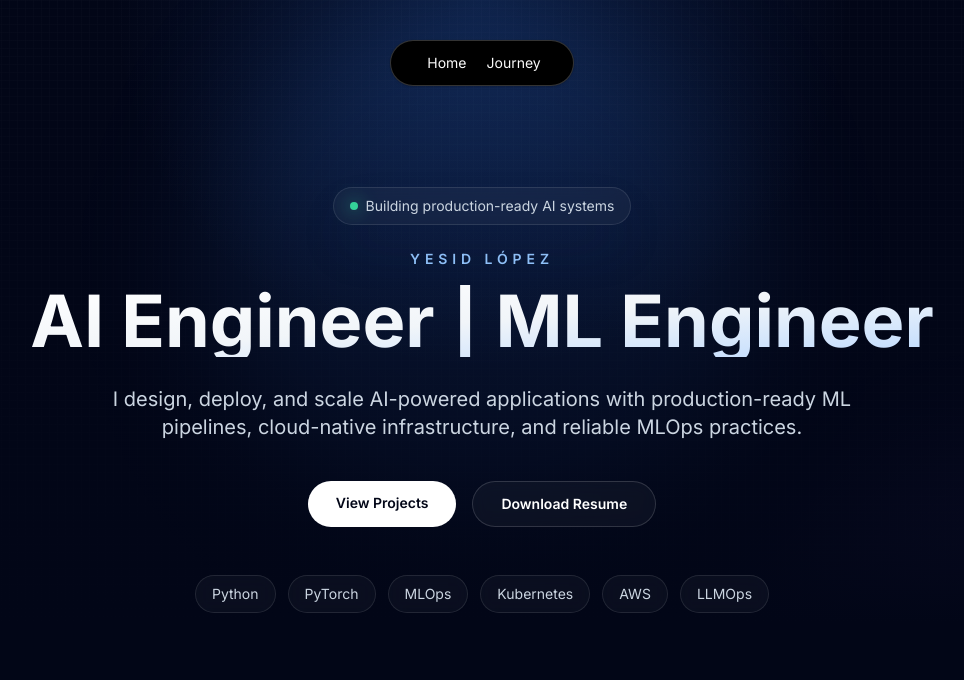
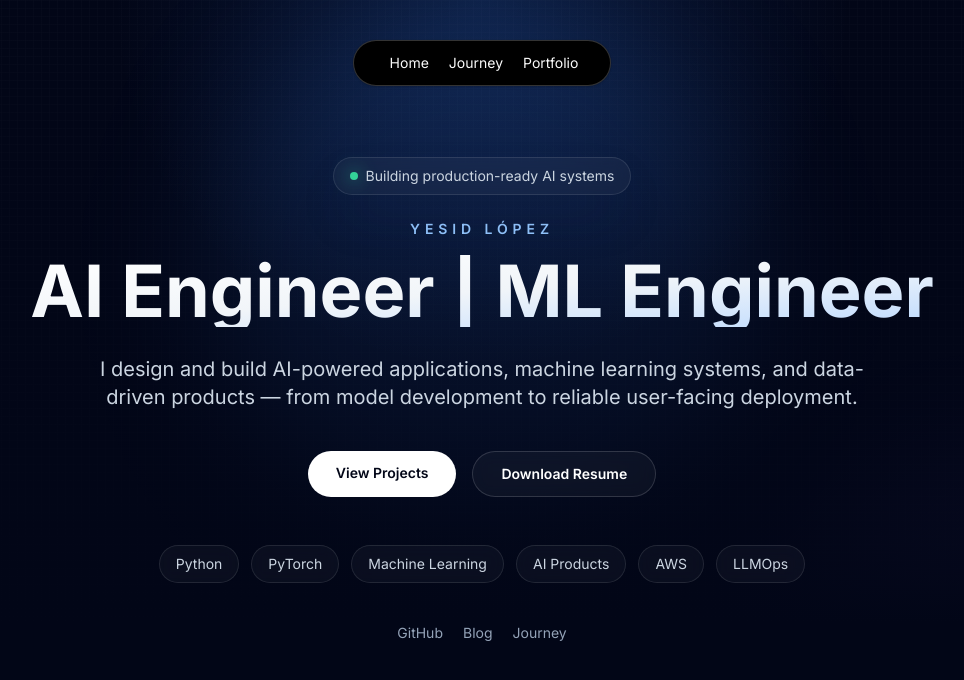
Before and after one commit to yesid-lopez/ml-portfolio, a Next.js app: page / in a window 1280 px wide. Shown: the top 680 px of the page, without its empty margins (158-1122 px from the left). Built offline with nearby package versions, Linux system fonts and the light colour scheme.

Commit message:
fix: polish homepage positioning

```diff
--- a/src/app/layout.tsx
+++ b/src/app/layout.tsx
@@ -29,7 +29,7 @@ export default function RootLayout({
         <Script
           defer
           src="https://umami.yesidlopez.de/umami"
-          data-website-id="2ac63faa-72fd-401d-be7e-f2d9e8a4bdc7"
+          data-website-id="8277ad40-9ba5-4f1f-bae7-f1d7bd9dae38"
         />
       )}
       <body className={`${inter.className} bg-slate-950 text-white antialiased`}>
--- a/src/components/hero.tsx
+++ b/src/components/hero.tsx
@@ -3,7 +3,20 @@
 import { motion } from "framer-motion";
 import Link from "next/link";
 
-const skills = ["Python", "PyTorch", "MLOps", "Kubernetes", "AWS", "LLMOps"];
+const skills = [
+  "Python",
+  "PyTorch",
+  "Machine Learning",
+  "AI Products",
+  "AWS",
+  "LLMOps",
+];
+
+const socialLinks = [
+  { label: "GitHub", href: "https://github.com/yesid-lopez" },
+  { label: "Blog", href: "https://blog.yesidlopez.de" },
+  { label: "Journey", href: "/journey" },
+];
 
 export default function Hero() {
   return (
@@ -48,8 +61,9 @@ export default function Hero() {
           transition={{ duration: 0.6, delay: 0.24 }}
           className="mt-7 max-w-3xl text-base leading-8 text-slate-300 sm:text-xl"
         >
-          I design, deploy, and scale AI-powered applications with production-ready
-          ML pipelines, cloud-native infrastructure, and reliable MLOps practices.
+          I design and build AI-powered applications, machine learning systems,
+          and data-driven products — from model development to reliable
+          user-facing deployment.
         </motion.p>
 
         <motion.div
@@ -87,6 +101,38 @@ export default function Hero() {
             </span>
           ))}
         </motion.div>
+
+        <motion.div
+          initial={{ opacity: 0, y: 18 }}
+          animate={{ opacity: 1, y: 0 }}
+          transition={{ duration: 0.55, delay: 0.54 }}
+          className="mt-10 flex flex-wrap items-center justify-center gap-5 text-sm text-slate-400"
+          aria-label="Contact and social links"
+        >
+          {socialLinks.map((link) => {
+            const isExternal = link.href.startsWith("http");
+
+            return isExternal ? (
+              <a
+                key={link.href}
+                href={link.href}
+                target="_blank"
+                rel="noopener noreferrer"
+                className="transition hover:text-blue-200 focus-visible:outline focus-visible:outline-2 focus-visible:outline-offset-4 focus-visible:outline-blue-300"
+              >
+                {link.label}
+              </a>
+            ) : (
+              <Link
+                key={link.href}
+                href={link.href}
+                className="transition hover:text-blue-200 focus-visible:outline focus-visible:outline-2 focus-visible:outline-offset-4 focus-visible:outline-blue-300"
+              >
+                {link.label}
+              </Link>
+            );
+          })}
+        </motion.div>
       </section>
     </main>
   );
--- a/src/components/navbar.tsx
+++ b/src/components/navbar.tsx
@@ -1,10 +1,5 @@
 "use client";
-import {
-  IconBriefcase,
-  IconFileText,
-  IconHome,
-  IconMapPin,
-} from "@tabler/icons-react";
+import { IconBriefcase, IconHome, IconMapPin } from "@tabler/icons-react";
 import { FloatingNav } from "./ui/floating-navbar";
 export function Navbar() {
   const navItems = [
@@ -18,16 +13,11 @@ export function Navbar() {
       link: "/journey",
       icon: <IconMapPin className="h-4 w-4 text-white" />,
     },
-    // {
-    //   name: "Portfolio",
-    //   link: "/portfolio",
-    //   icon: <IconBriefcase className="h-4 w-4 text-white" />,
-    // },
-    // {
-    //   name: "Blog",
-    //   link: "https://blog.yesidlopez.de",
-    //   icon: <IconFileText className="h-4 w-4 text-white" />,
-    // },
+    {
+      name: "Portfolio",
+      link: "/portfolio",
+      icon: <IconBriefcase className="h-4 w-4 text-white" />,
+    },
   ];
 
   return <FloatingNav navItems={navItems} />;
```
